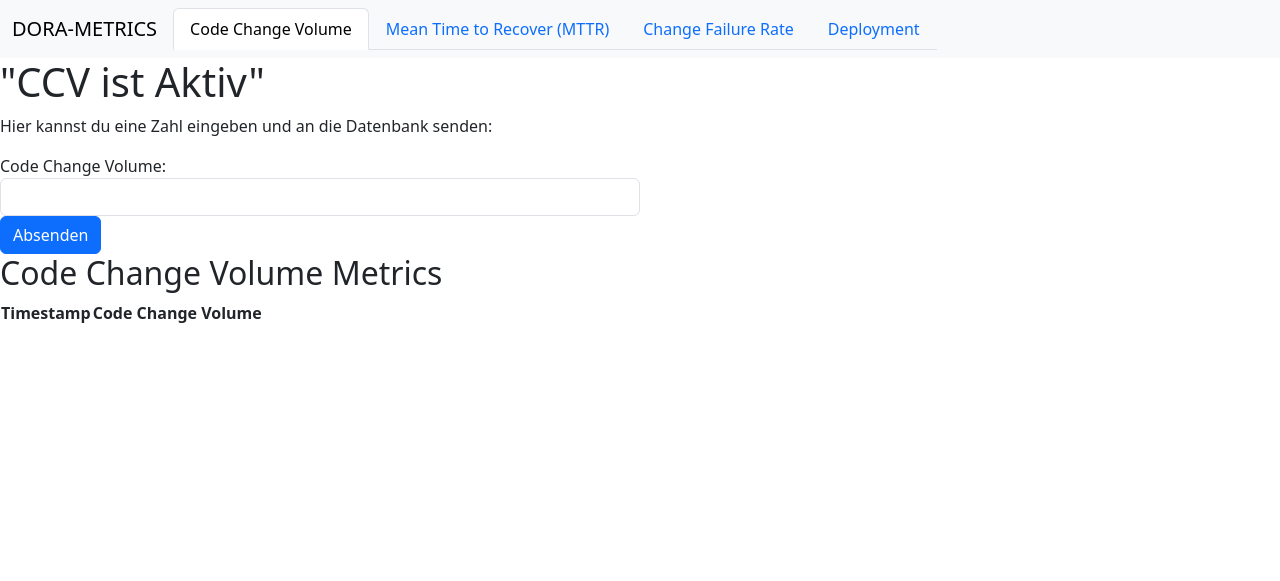
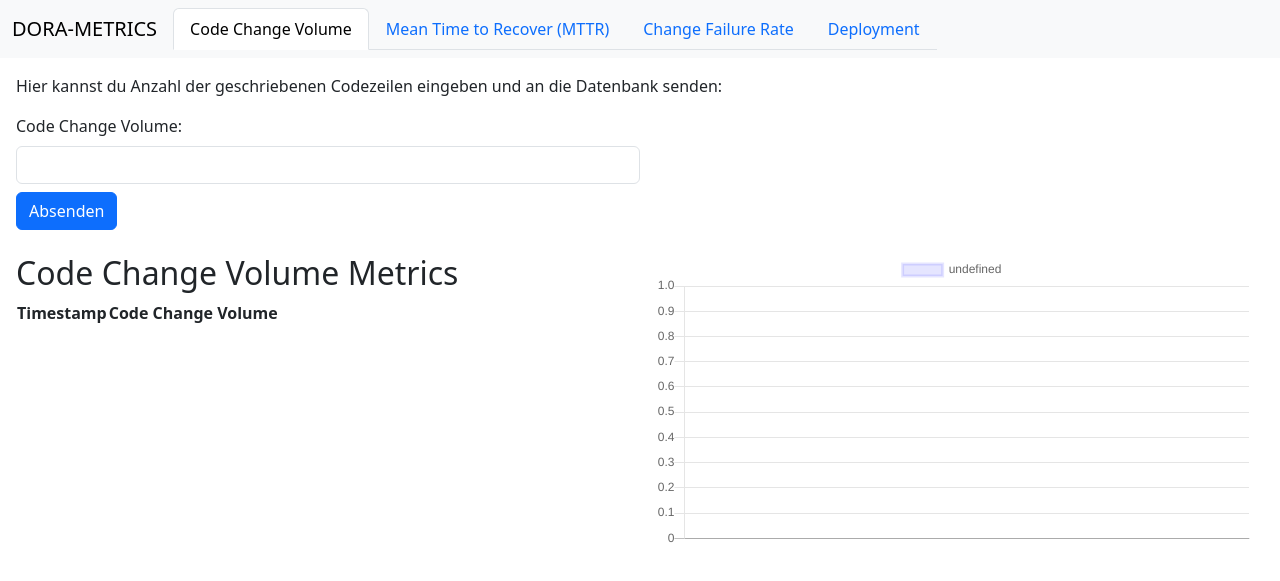
Before and after one commit to Slate8/DORA-Metrics, a Flask app: page / in a window 1280 px wide. Shown: the top 581 px of the page. Run offline with Flask 3, Linux system fonts and the light colour scheme; data that the repository does not hold is empty; some libraries are stand-ins or nearby versions.

Commit message:
Graphen hinzugefügt

```diff
--- a/main.py
+++ b/main.py
@@ -4,13 +4,21 @@
 from flask_migrate import Migrate
 from flask import render_template
 
-
 app = Flask(__name__ , template_folder="templates")
 
 app.config['SQLALCHEMY_DATABASE_URI'] = 'sqlite:///db.db'
 app.config['SQLALCHEMY_TRACK_MODIFICATIONS'] = False
+app.config['SECRET_KEY'] = 'dein_geheimer_schluessel'
+
 db.init_app(app)
 migrate = Migrate(app, db)
+
+
+
+class User(db.Model):
+    id = db.Column(db.Integer, primary_key=True)
+    username = db.Column(db.String(100), unique=True, nullable=False)
+    password = db.Column(db.String(100), nullable=False)
 
 class CD_METRIK(db.Model):
     id = db.Column(db.Integer, primary_key=True)
@@ -18,6 +26,8 @@
     value = db.Column(db.Float, nullable=True)
     timestamp = db.Column(db.DateTime, default=datetime.utcnow)
     code_change_volume = db.Column(db.Float, nullable=True)
+
+
 
 @app.route("/")
 def start_page():
--- a/templates/index.html
+++ b/templates/index.html
@@ -6,6 +6,7 @@
     <title>Document</title>
     <link href="https://cdn.jsdelivr.net/npm/bootstrap@5.3.2/dist/css/bootstrap.min.css" rel="stylesheet" integrity="sha384-T3c6CoIi6uLrA9TneNEoa7RxnatzjcDSCmG1MXxSR1GAsXEV/Dwwykc2MPK8M2HN" crossorigin="anonymous">
     <script src="https://cdn.jsdelivr.net/npm/bootstrap@5.3.2/dist/js/bootstrap.bundle.min.js" integrity="sha384-C6RzsynM9kWDrMNeT87bh95OGNyZPhcTNXj1NW7RuBCsyN/o0jlpcV8Qyq46cDfL" crossorigin="anonymous"></script>
+    <script src="https://cdnjs.cloudflare.com/ajax/libs/Chart.js/2.9.4/Chart.js"></script>
     <title>Metriken-Übersicht</title>
 
   </head>
@@ -36,21 +37,22 @@
     </div>
 </nav>
 
-<div class="tab-content">
+<div class="tab-content m-3">
     <div class="tab-pane active" id="codeChangeVolume">
         <!-- Hier den Inhalt für Code Change Volume einfügen -->
-        <h1>"CCV ist Aktiv"</h1>
-        <p>Hier kannst du eine Zahl eingeben und an die Datenbank senden:</p>
+
+        <p>Hier kannst du Anzahl der geschriebenen Codezeilen eingeben und an die Datenbank senden:</p>
         <form method="POST" action="/submit_ccv">
             <div class="form-group">
                 <label for="ccvInput">Code Change Volume:</label>
                 <div class="col-md-6">
-                <input type="number" class="form-control" id="ccvInput" name="ccvValue">
+                <input type="number" class="form-control mt-2" id="ccvInput" name="ccvValue">
             </div>
             </div>
-            <button type="submit" class="btn btn-primary">Absenden</button>
+            <button type="submit" class="btn btn-primary mt-2">Absenden</button>
         </form>
-    <div>
+        <div class="row mt-4">
+            <div class="col-md-6">
                 <div>
                     <h2>Code Change Volume Metrics</h2>
                     <table>
@@ -70,14 +72,53 @@
                         </tbody>
                     </table>
                 </div>
+            </div>
+            <div class="col-md-6">
+                <canvas id="myChart" style="width:100%;max-width:600px"></canvas>
+            </div>
+        </div>
+
+        <script>
+            const timestamps = Array.from(document.querySelectorAll('.text-center:nth-child(1)')).map(element => element.textContent);
+            const codeLines = Array.from(document.querySelectorAll('.text-center:nth-child(2)')).map(element => parseFloat(element.textContent));
+
+            new Chart("myChart", {
+              type: "line",
+              data: {
+                labels: timestamps,
+                datasets: [{
+                  fill: false,
+                  lineTension: 0,
+                  backgroundColor: "rgba(0,0,255,1.0)",
+                  borderColor: "rgba(0,0,255,0.1)",
+                  data: codeLines
+                }]
+              },
+              options: {
+                legend: {display: true},
+                scales: {
+                    // yAxes: [{ticks: {min: Math.min(...codeLines), max: Math.max(...codeLines)}}],
+                }
+              }
+            });
+        </script>
 
 
     </div>
 
-    </div>
+
     <div class="tab-pane" id="mttr">
         <!-- Hier den Inhalt für MTTR einfügen -->
-        <h1>"MTTR ist Aktiv"</h1>
+        <p>Hier kannst du MTTR eingeben und an die Datenbank senden:</p>
+        <form method="POST" action="/submit_mttr">
+            <div class="form-group">
+                <label for="mttrInput">Mean Time To Recover:</label>
+                <div class="col-md-6">
+                <input type="number" class="form-control" id="mttrInput" name="mttrValue">
+            </div>
+            </div>
+            <button type="submit" class="btn btn-primary">Absenden</button>
+        </form>
     </div>
     <div class="tab-pane" id="changeFailureRate">
         <!-- Hier den Inhalt für Change Failure Rate einfügen -->
@@ -86,11 +127,13 @@
         <!-- Hier den Inhalt für Deployment einfügen -->
     </div>
 </div>
-<!-- jQuery -->
+
+<!-- Skripte -->
     <script src="https://code.jquery.com/jquery-3.5.1.slim.min.js"></script>
     <script src="https://cdn.jsdelivr.net/npm/@popperjs/core@2.5.3/dist/umd/popper.min.js"></script>
     <script src="https://maxcdn.bootstrapcdn.com/bootstrap/4.5.2/js/bootstrap.min.js"></script>
 
 
+
 </body>
 </html>
```
Also changed, not shown: migrations/versions/7135d8fabc54_.py (added, +34 -0 lines), templates/login.html (added, +18 -0 lines), .VSCodeCounter/2023-10-17_14-11-27/details.md (added), .VSCodeCounter/2023-10-17_14-11-27/diff-details.md (added), .VSCodeCounter/2023-10-17_14-11-27/diff.csv (added), .VSCodeCounter/2023-10-17_14-11-27/diff.md (added), .VSCodeCounter/2023-10-17_14-11-27/diff.txt (added), .VSCodeCounter/2023-10-17_14-11-27/results.csv (added), .VSCodeCounter/2023-10-17_14-11-27/results.json (added), .VSCodeCounter/2023-10-17_14-11-27/results.md (added), .VSCodeCounter/2023-10-17_14-11-27/results.txt (added). Lines whose indentation alone changed are shown as unchanged.
